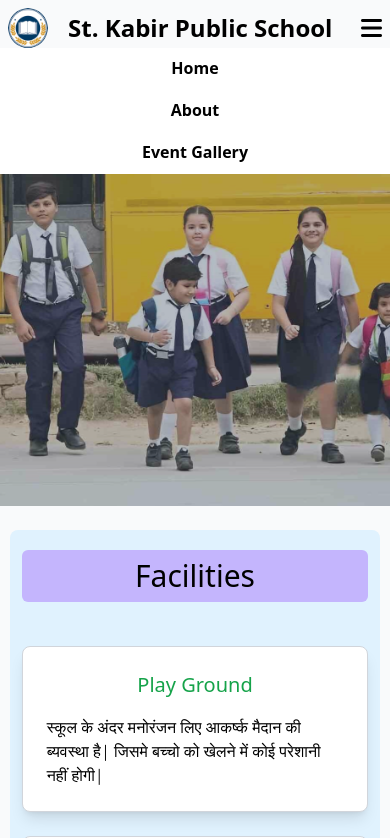
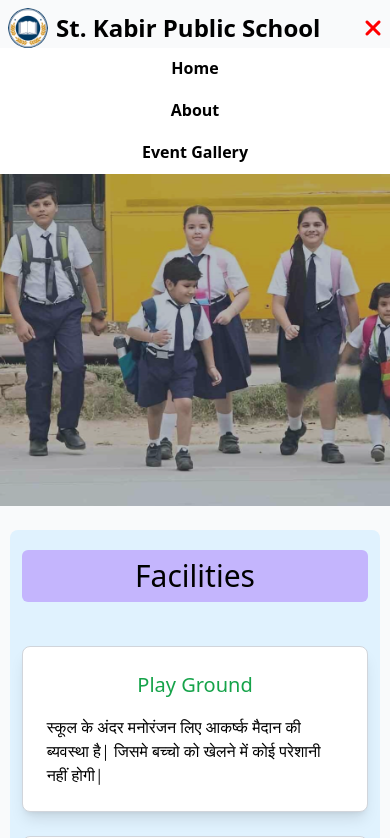
Before and after one commit to ChandanArya20/School-Project, a website: page index.html in a window 390 px wide. Both pictures are taken after a click on the element 371 px from the left and 28 px from the top of the page. Shown: the top 838 px of the page. Drawn offline with Linux system fonts and the light colour scheme.

Commit message:
made changes in style

```diff
--- a/JavaScript/script.js
+++ b/JavaScript/script.js
@@ -1,6 +1,16 @@
 const toggleButton = document.querySelector(".toggle-botton")
 const dropdownMenu = document.querySelector(".dropdown-menu")
+const menuIcon = document.querySelector(".toggle-botton i");
 
-toggleButton.addEventListener("click",()=>{
-    dropdownMenu.classList.toggle("down-menu")
-})
+toggleButton.addEventListener("click", () => {
+
+    dropdownMenu.classList.toggle("down-menu");
+
+    // Toggle the icon between bars and xmark
+    menuIcon.classList.toggle("fa-bars");
+    menuIcon.classList.toggle("fa-xmark");
+
+    // Check if the close icon is active, and change text color accordingly
+    const isCloseIcon = menuIcon.classList.contains("fa-xmark");
+    toggleButton.style.color = isCloseIcon ? "red" : "black";
+});
--- a/index.html
+++ b/index.html
@@ -26,13 +26,13 @@
     <body class="bg-gray-50">
         <!-- navabr section -->
         <nav class="w-full flex justify-between px-2 md:px-8 py-2">
-            <div class="flex items-center space-x-5 relative z-20">
+            <div class="flex items-center gap-2 relative z-20">
                 <img
                     class="w-10 h-10 md:w-14 md:h-14 rounded-full"
                     src="../image/school logo.jpg"
                 />
                 <p
-                    class="text-2xl md:text-4xl text-nowrap font-bold md:font-semibold"
+                    class="text-2xl md:text-4xl text-nowrap font-semibold"
                 >
                     St. Kabir Public School
                 </p>
@@ -63,9 +63,9 @@
                 </ul>
             </div>
             <div
-                class="flex md:hidden justify-center items-center toggle-botton"
+                class="flex md:hidden justify-center items-center toggle-botton cursor-pointer"
             >
-                <i class="fa-solid fa-bars text-2xl text-black"></i>
+                <i class="fa-solid fa-bars text-2xl"></i>
             </div>
         </nav>
 
```
Also changed, not shown: HTML/about.html (+4 -4 lines), HTML/event.html (+4 -4 lines), CSS/output.css.
